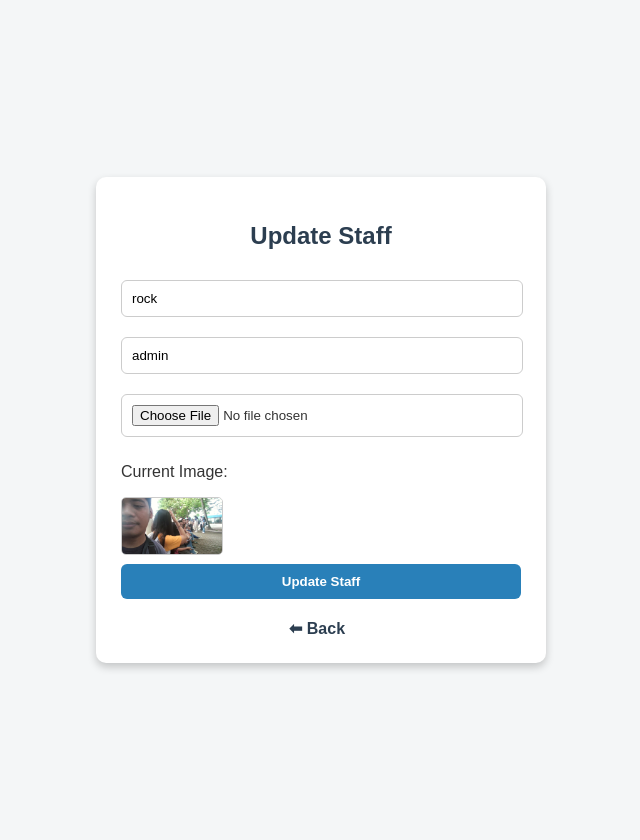
After one commit to jona77-M/University-Lost-In-Found-New-main, a Flask app: page /staff/update/1 in a window 1280 px wide. The commit adds this page. Shown: the whole page, without its empty margins (319-959 px from the left). Run offline with Flask 3, Linux system fonts and the light colour scheme; the visitor is signed in with stand-in values (Sample User, id 1).

Commit message:
Update app: add edit staff, remove confirmation popup, update templates and CSS

```diff
--- a/app.py
+++ b/app.py
@@ -87,11 +87,22 @@ def add_staff():
         return redirect(url_for("login"))
     if request.method == "POST":
         staff_list = load_staff()
+
+
+        # --- new for photo upload ---
+        file = request.files.get("image")  # get uploaded image from form
+        filename = ""  # default if no image
+        if file and allowed_file(file.filename):  # check if file is valid
+            filename = secure_filename(file.filename)
+            file.save(os.path.join(app.config["UPLOAD_FOLDER"], filename))  # save file in static/uploads
+        # --- end new for photo upload ---
+
         new_staff = {
             "id": len(staff_list) + 1,
             "name": request.form["name"],
             "role": request.form["role"],
-            "date_added": datetime.datetime.now().isoformat()
+            "date_added": datetime.datetime.now().isoformat(),
+            "image": filename  # ✅ new line for json
         }
         staff_list.append(new_staff)
         save_staff(staff_list)
@@ -101,6 +112,10 @@ def add_staff():
 
 # Ensure upload folder exists
 os.makedirs(UPLOAD_FOLDER, exist_ok=True)
+#bag o para sa pag upload pic
+def allowed_file(filename):
+    return '.' in filename and filename.rsplit('.', 1)[1].lower() in {'png', 'jpg', 'jpeg', 'gif'}
+
 
 
 # ----------------------
@@ -299,6 +314,7 @@ def logout():
     return redirect(url_for("login"))
 
 
+
 # ----------------------
 # ADMIN PANELLLLLL
 # ----------------------
@@ -311,9 +327,25 @@ def admin_panel():
     show_recent = request.args.get("show_recent") == "true"
     show_staff = request.args.get("show_staff") == "true"
 
+
+    selected_category = request.args.get("category", "")   # bag o ine
+    query = request.args.get("q", "").lower()              # bag o ine
+
+
     items = load_items()
     staff_list = load_staff()
     users = load_json(USERS_FILE)
+
+    #  Filter staff by search (for Staff tab)
+    if show_staff and query:
+        staff_list = [s for s in staff_list if query in s["name"].lower()] #new 2.0
+    # Filter by category
+    if selected_category:                                 # bag o ine
+        items = [i for i in items if (i.get("category") or "").lower() == selected_category.lower()]   # bag o ine
+     # Filter by search
+    if query:                                             # bag o ine
+        items = [i for i in items if query in i["name"].lower() or query in (i.get("category") or "").lower()]   # bag o ine
+
 
     stats = {
         "total_items": len(items),
@@ -328,6 +360,8 @@ def admin_panel():
         category = item.get("category", "Uncategorized")
         stats["items_by_category"][category] = stats["items_by_category"].get(category, 0) + 1
 
+    categories = sorted(list({item["category"] for item in load_items() if item.get("category")}))   # bag o ine
+
     return render_template(
         "admin_panel.html",
         stats=stats,
@@ -335,7 +369,10 @@ def admin_panel():
         staff=staff_list,
         users=users,
         show_recent=show_recent,
-        show_staff=show_staff
+        show_staff=show_staff,
+        categories=categories,                # bag o ine
+        selected_category=selected_category,  # bag o ine
+        query=query                           # bag o ine
     )
 
 
@@ -347,5 +384,67 @@ def view_items():
     return render_template("items.html", items=items)
 
 
+
+# ===========================
+# newln for edit staff
+# ===========================
+@app.route("/staff/update/<int:staff_id>", methods=["GET", "POST"])
+def update_staff(staff_id):
+    if "user_id" not in session:
+        return redirect(url_for("login"))
+
+    staff_list = load_staff()
+    staff_member = next((s for s in staff_list if s["id"] == staff_id), None)
+
+    if not staff_member:
+        return "Staff not found", 404
+
+    if request.method == "POST":
+        # Update staff information
+        staff_member["name"] = request.form["name"]
+        staff_member["role"] = request.form["role"]
+
+        # Optional: handle image upload
+        file = request.files.get("image")
+        if file and allowed_file(file.filename):
+            filename = secure_filename(file.filename)
+            file.save(os.path.join(app.config["UPLOAD_FOLDER"], filename))
+            staff_member["image"] = filename
+
+        save_staff(staff_list)
+        flash("Staff updated successfully!", "success")
+        return redirect(url_for("admin_panel", show_staff="true"))
+
+    # Render the update page
+    return render_template("update_staff.html", staff=staff_member)
+# ===========================
+# end newln for edit staff
+# ===========================
+
+
+# ===========================
+# new for remove staff
+# ===========================
+@app.route("/delete_staff/<int:staff_id>")
+def delete_staff(staff_id):
+    try:
+        with open("staff.json", "r") as f:
+            staff_list = json.load(f)
+    except FileNotFoundError:
+        staff_list = []
+
+    # Remove the staff with the given ID
+    staff_list = [s for s in staff_list if s["id"] != staff_id]
+
+    # Save updated list back to JSON
+    with open("staff.json", "w") as f:
+        json.dump(staff_list, f, indent=4)
+
+    flash("Staff removed successfully!", "info")
+    return redirect(url_for("admin_panel", show_staff="true"))
+# ===========================
+# end new for remove staff
+# ===========================
+
 if __name__ == "__main__":
     app.run(debug=True)
--- a/staff.json
+++ b/staff.json
@@ -1,26 +1,29 @@
 [
     {
         "id": 1,
-        "name": "rocky",
+        "name": "rock",
         "role": "admin",
-        "date_added": "2025-09-21T19:13:17.514908"
+        "date_added": "2025-09-21T19:13:17.514908",
+        "image": "WIN_20250924_14_07_38_Pro.jpg"
     },
     {
         "id": 2,
         "name": "Jona",
         "role": "Clerk",
-        "date_added": "2025-09-21T19:15:06.307391"
+        "date_added": "2025-09-21T19:15:06.307391",
+        "image": "photo.jpg"
     },
     {
         "id": 3,
-        "name": "Glen Ford Anquilo",
+        "name": "Glen ",
         "role": "Student",
         "date_added": "2025-09-23T22:10:33.092419"
     },
     {
-        "id": 4,
-        "name": "geraldine",
-        "role": "janitor",
-        "date_added": "2025-10-24T10:00:11.327345"
+        "id": 9,
+        "name": "eulin",
+        "role": "clerk",
+        "date_added": "2025-10-30T10:57:32.152357",
+        "image": "me.jpg"
     }
 ]
--- a/static/adminpanel.css
+++ b/static/adminpanel.css
@@ -115,6 +115,12 @@ body {
   margin-bottom: 0.5rem;
 }
 
+.icon {
+  font-size: 30px ;
+  margin-bottom: 40px;
+
+}
+
 /* SECTIONS */
 .admin-section {
   background: #fff;
--- a/templates/add_staff.html
+++ b/templates/add_staff.html
@@ -7,9 +7,10 @@
 </head>
 <body>
     <h1>Add New Staff</h1>
-    <form method="POST">
+    <form method="POST" enctype="multipart/form-data" >    <!-- add enc for photo to reach python backend -->
         <input type="text" name="name" placeholder="Staff Name" required><br>
         <input type="text" name="role" placeholder="Role (e.g., Clerk, Admin)" required><br>
+        <input type="file" name="image"><br> <!-- new to upload photo -->
         <button type="submit">Add Staff</button>
     </form>
     <a href="{{ url_for('staff') }}">⬅ Back to Staff</a>
--- /dev/null
+++ b/templates/update_staff.html
@@ -0,0 +1,79 @@
+<!-- newln for edit staff -->
+
+<!DOCTYPE html>
+<html lang="en">
+<head>
+    <meta charset="UTF-8">
+    <title>Update Staff</title>
+    <link rel="stylesheet" href="{{ url_for('static', filename='style.css') }}">
+    <style>
+        body {
+            font-family: Arial, sans-serif;
+            background: #f4f6f7;
+            display: flex;
+            justify-content: center;
+            align-items: center;
+            height: 100vh;
+        }
+        .form-container {
+            background: #fff;
+            padding: 25px;
+            border-radius: 10px;
+            box-shadow: 0px 4px 8px rgba(0,0,0,0.2);
+            width: 400px;
+        }
+        h2 {
+            text-align: center;
+            color: #2c3e50;
+            margin-bottom: 20px;
+        }
+        input, select {
+            width: 95%;
+            padding: 10px;
+            margin: 10px 0;
+            border-radius: 6px;
+            border: 1px solid #ccc;
+        }
+        button {
+            width: 100%;
+            background: #2980b9;
+            color: #fff;
+            border: none;
+            padding: 10px;
+            border-radius: 6px;
+            cursor: pointer;
+            font-weight: bold;
+        }
+        button:hover {
+            background: #3498db;
+        }
+        .back-link {
+            display: block;
+            text-align: center;
+            margin-top: 15px;
+            text-decoration: none;
+            color: #2c3e50;
+        }
+    </style>
+</head>
+<body>
+    <div class="form-container">
+        <h2>Update Staff</h2>
+        <form method="POST" enctype="multipart/form-data">
+            <input type="text" name="name" value="{{ staff.name }}" placeholder="Full Name" required>
+            <input type="text" name="role" value="{{ staff.role }}" placeholder="Role / Position" required>
+            <input type="file" name="image">
+
+            {% if staff.image %}
+              <p>Current Image:</p>
+              <img src="{{ url_for('static', filename='uploads/' ~ staff.image) }}" width="100">
+            {% endif %}
+
+            <button type="submit">Update Staff</button>
+        </form>
+        <a href="{{ url_for('admin_panel', show_staff='true') }}" class="back-link">⬅ Back</a>
+    </div>
+</body>
+</html>
+
+<!-- end newln for edit staff -->
```
Also changed, not shown: items.json (+0 -27 lines), templates/admin_panel.html (+59 -22 lines), templates/login.html (+7 -6 lines), templates/staff.html (+21 -6 lines), static/uploads/me.jpg (added), static/uploads/photo.jpg (added), static/uploads/skill.png (added).
